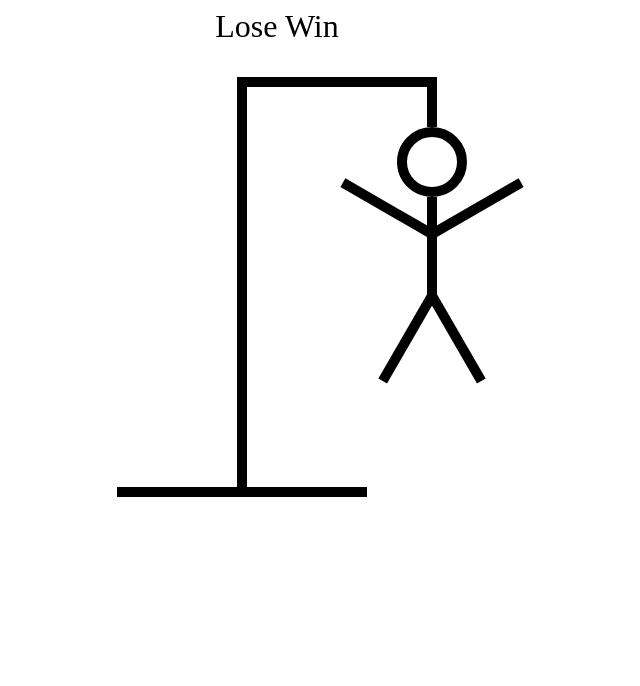
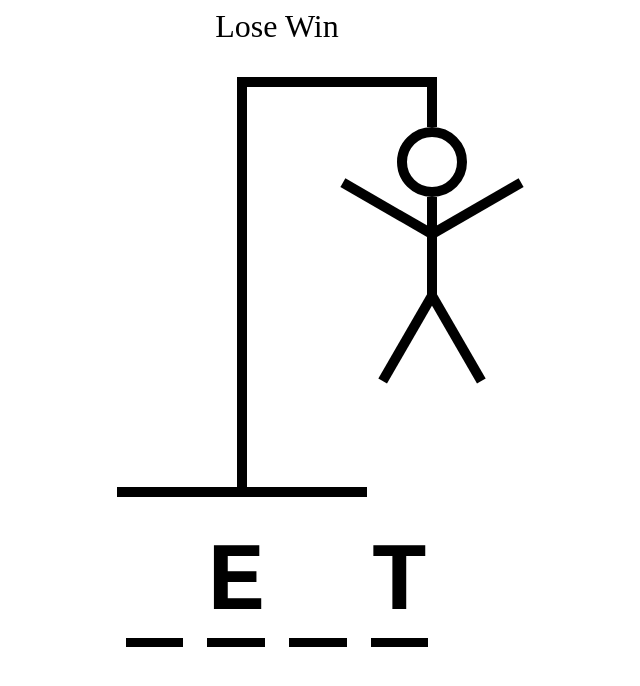
Before and after one commit to Dmitry27Zh/react-hangman, a React (Vite) app: page / in a window 1280 px wide. Shown: the top 686 px of the page, without its empty margins (363-1003 px from the left). Built offline with nearby package versions, Linux system fonts and the light colour scheme.

Commit message:
Add Hangword jsx

```diff
--- a/src/App.tsx
+++ b/src/App.tsx
@@ -4,7 +4,7 @@ import words from './word-list.json'
 import { getRandomItem } from './utils'
 import HangmanDrawing from './HangmanDrawing'
 import HangmanWord from './HangmanWord'
-import Keyboard from './HangmanWord'
+import Keyboard from './Keyboard'
 
 function App() {
   const [wordToGuess] = useState(() => {
--- a/src/HangmanWord.tsx
+++ b/src/HangmanWord.tsx
@@ -1,5 +1,36 @@
 const HangmanWord = () => {
-  return <div></div>
+  const word = 'Test'
+  const guessedLetters = ['e', 't']
+
+  return (
+    <div
+      style={{
+        display: 'flex',
+        gap: '.25em',
+        fontSize: '6rem',
+        fontWeight: 'bold',
+        textTransform: 'uppercase',
+        fontFamily: 'monospace',
+      }}
+    >
+      {word.split('').map((letter, index) => (
+        <span
+          key={index}
+          style={{
+            borderBottom: '.1em solid black',
+          }}
+        >
+          <span
+            style={{
+              visibility: guessedLetters.includes(letter) ? 'visible' : 'hidden',
+            }}
+          >
+            {letter}
+          </span>
+        </span>
+      ))}
+    </div>
+  )
 }
 
 export default HangmanWord
```
